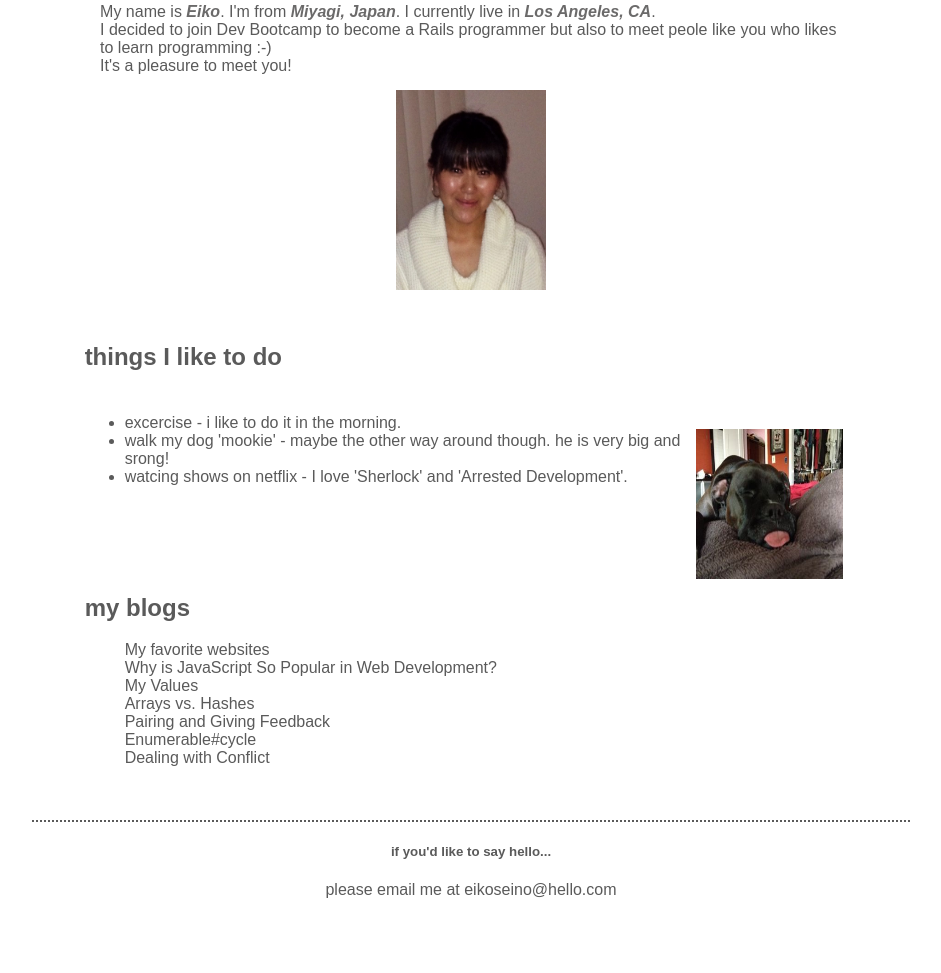
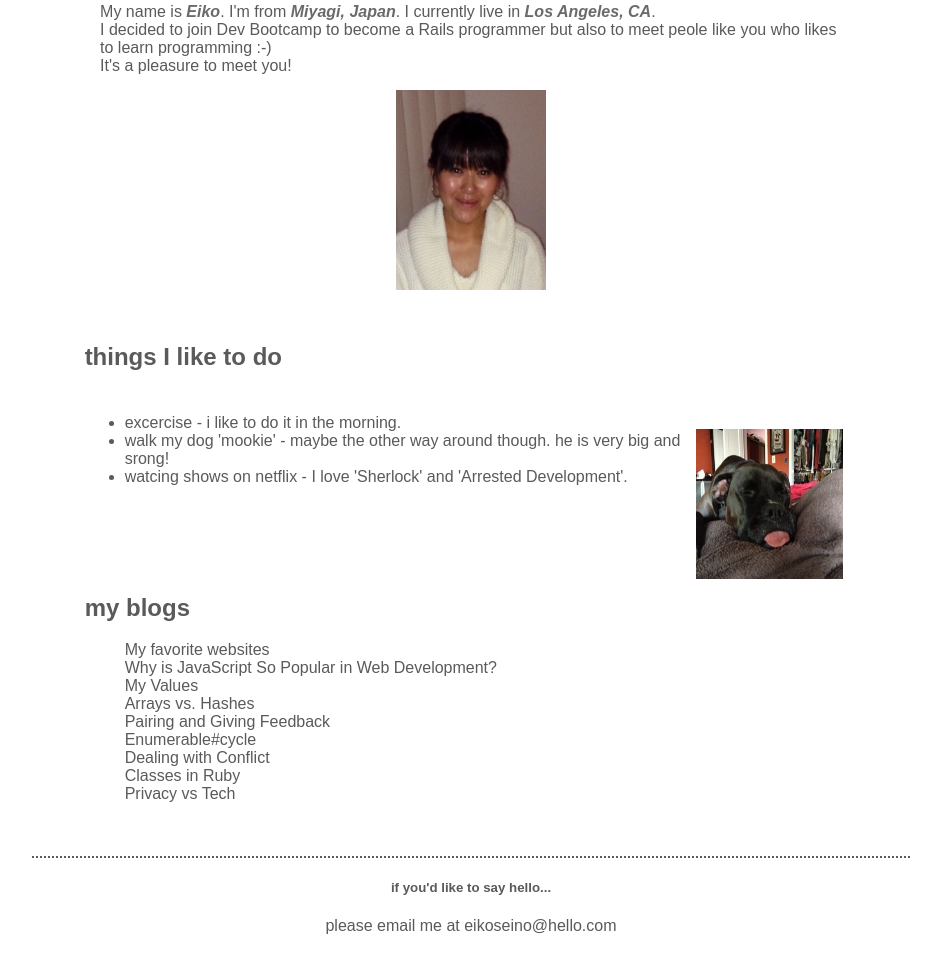
Before and after one commit to smileyface525/smileyface525.github.io, a plain HTML site: page index.html in a window 1280 px wide. Shown: the part 256-1229 px from the top of the page, without its empty margins (169-1110 px from the left). Drawn offline with Linux system fonts and the light colour scheme.

Commit message:
blog update for week 5

```diff
--- a/index.html
+++ b/index.html
@@ -65,6 +65,12 @@
 						<li>
 							<a href="week4_cultural_blog.html">Dealing with Conflict</a>
 						</li>
+						<li>
+							<a href="week5_technical_blog.html">Classes in Ruby</a>
+						</li>
+						<li>
+							<a href="week4_cultural_blog.html">Privacy vs Tech</a>
+						</li>
 					</ol>
 				</article>
 			</section>
```
